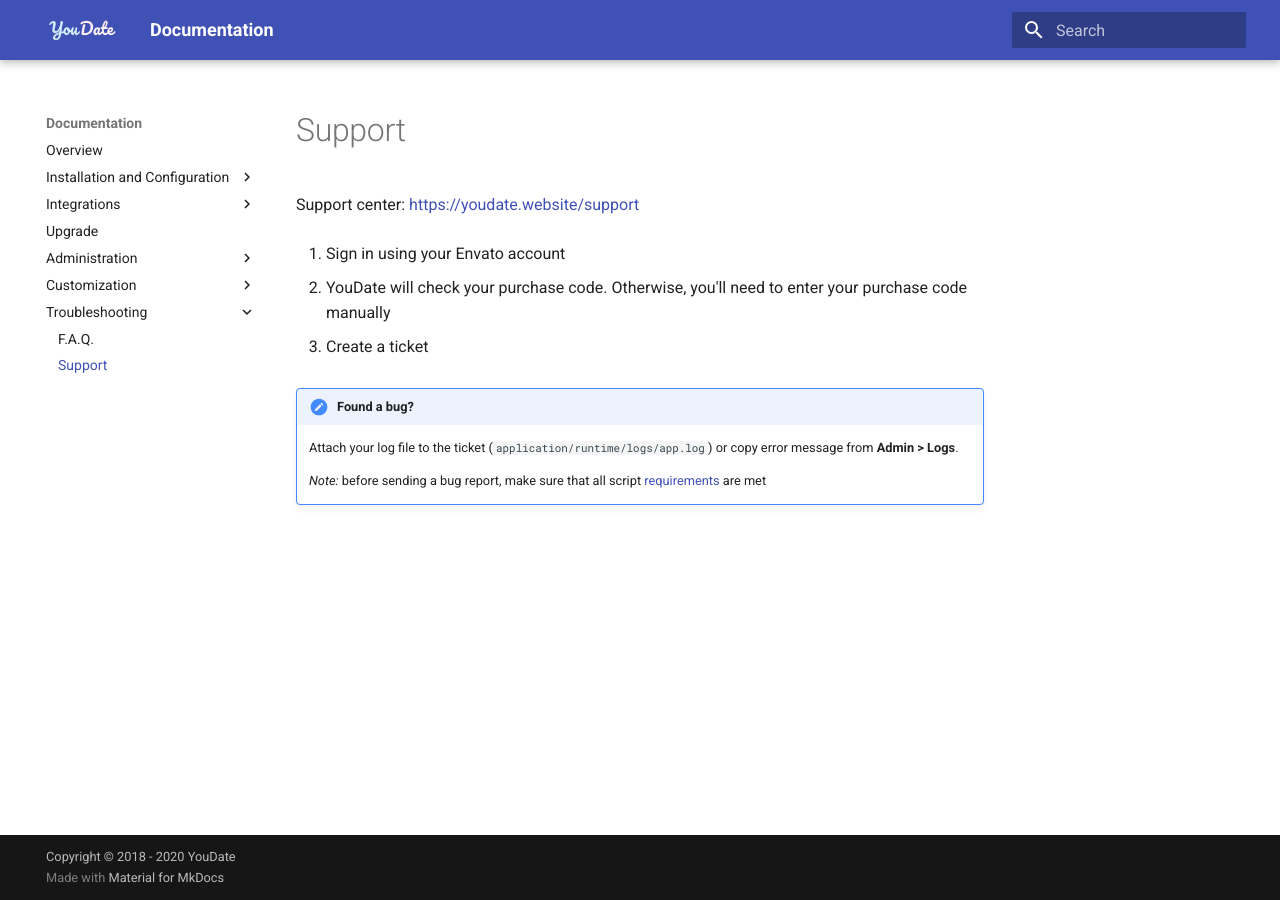
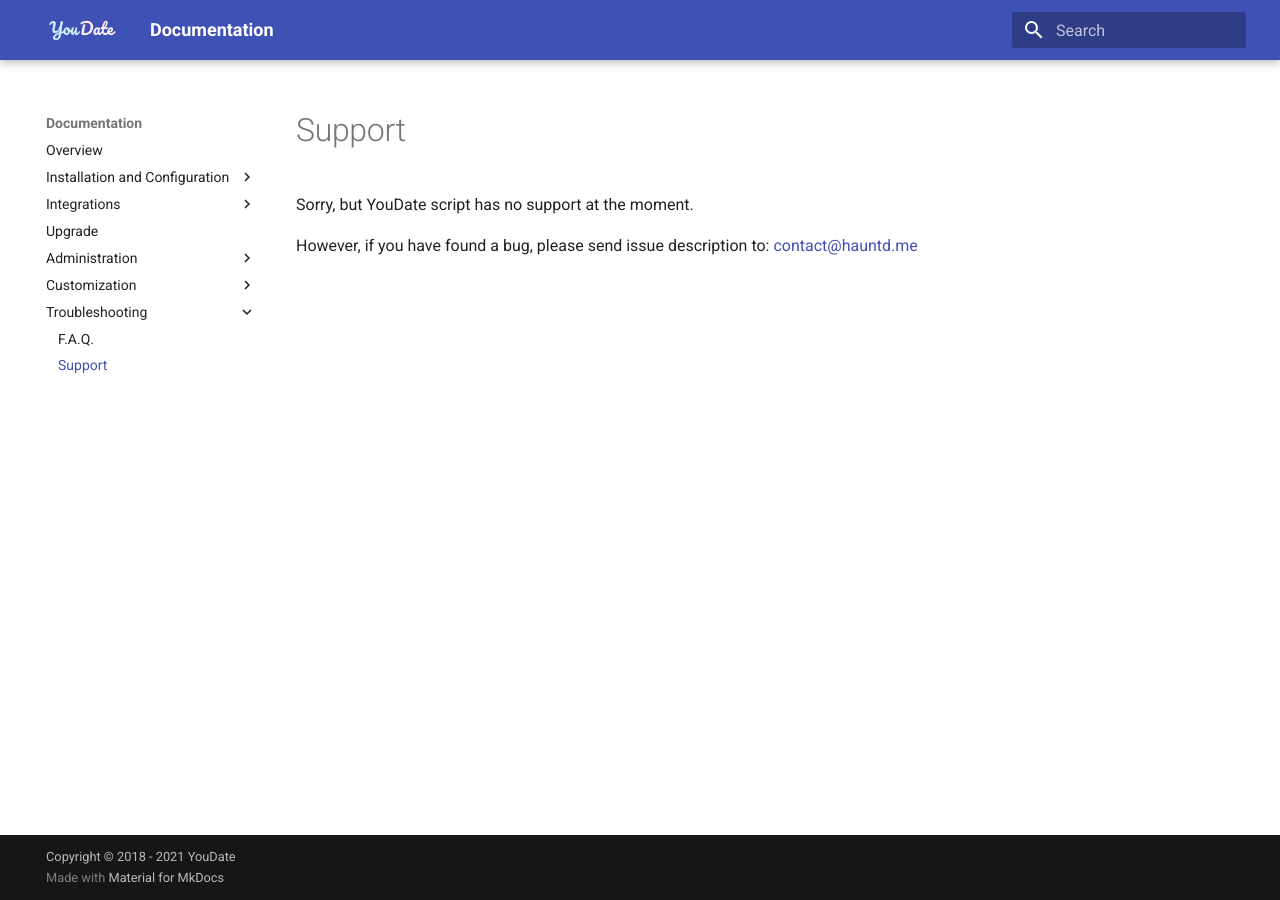
Before and after one commit to hauntd/youdate-docs, an MkDocs documentation site: the page built from docs/troubleshooting-support.md, in a window 1280 px wide. Built offline with MkDocs 1.6.1 and Material for MkDocs 9.7.7, drawn with Linux system fonts in a browser that asks for light colours.

Commit message:
Docs update

```diff
--- a/docs/css/extra.css
+++ b/docs/css/extra.css
@@ -5,6 +5,7 @@
     height: 3rem;
 }
 .md-header-nav__title {
+    height: 3rem;
     line-height: 3rem;
 }
 .md-nav__title .md-nav__button.md-logo img, .md-nav__title .md-nav__button.md-logo svg,
--- a/docs/troubleshooting-support.md
+++ b/docs/troubleshooting-support.md
@@ -1,14 +1,3 @@
-Support center: https://youdate.website/support
+Sorry, but YouDate script has no support at the moment.
 
-1. Sign in using your Envato account
-
-2. YouDate will check your purchase code. Otherwise, you'll need to enter your purchase code manually
-
-3. Create a ticket
-
-
-!!! note "Found a bug?"
-
-    Attach your log file to the ticket (`application/runtime/logs/app.log`) or copy error message from **Admin > Logs**.
-
-    *Note:* before sending a bug report, make sure that all script [requirements](requirements.html) are met
+However, if you have found a bug, please send issue description to: [contact@hauntd.me](mailto:contact@hauntd.me)
--- a/mkdocs.yml
+++ b/mkdocs.yml
@@ -21,7 +21,7 @@ extra_css:
   - css/extra.css
 
 # Copyright
-copyright: "Copyright &copy; 2018 - 2020 YouDate"
+copyright: "Copyright &copy; 2018 - 2021 YouDate"
 
 # Extensions
 markdown_extensions:
```
Also changed, not shown: docs/requirements.md (+5 -4 lines), docs/services.md (+2 -2 lines).
